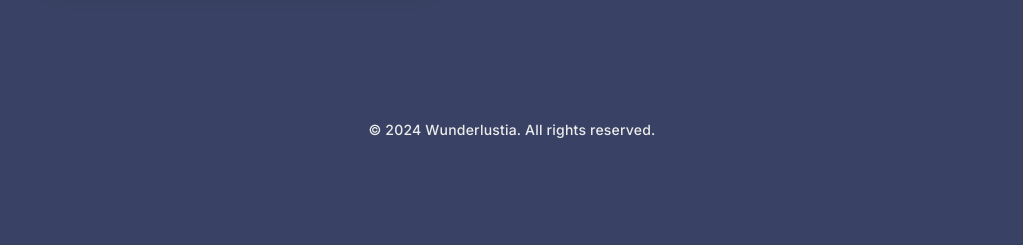
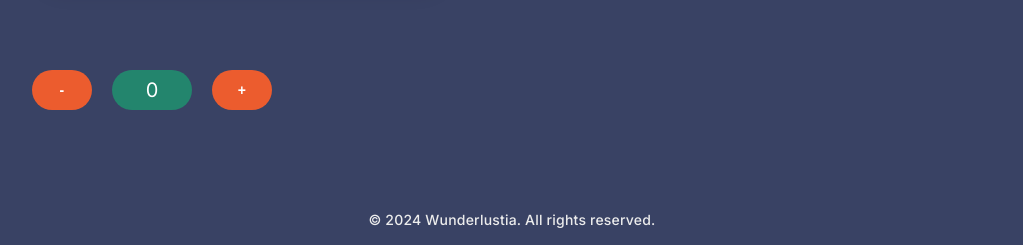
Before and after one commit to rpdNick/reactLesson, a React (Create React App) app: page / in a window 1280 px wide. Shown: the part 707-952 px from the top of the page, without its empty margins (128-1151 px from the left). Before the commit the page ends 847 px from the top, so only its background shows below. Built offline with nearby package versions, Linux system fonts and the light colour scheme.

Commit message:
test state

```diff
--- a/src/Components/App/App.scss
+++ b/src/Components/App/App.scss
@@ -18,6 +18,7 @@
     font-weight: 700;
     line-height: 28px;
     letter-spacing: 0.2px;
+    min-width: 60px;
     text-align: center;
     text-decoration: none;
     text-transform: none;
--- /dev/null
+++ b/src/Components/Counter/Counter.jsx
@@ -0,0 +1,25 @@
+import React, { useState } from "react";
+import "./Counter.scss";
+
+const Counter = () => {
+  function increnent() {
+    setCount(count + 1);
+  }
+
+  function decrement() {
+    setCount(count - 1);
+  }
+
+  // Змінна стану
+  const [count, setCount] = useState(0);
+
+  return (
+    <div className="counter_wrapper">
+      <button onClick={decrement} className="button primary">-</button>
+      <div className="count_value">{count}</div>
+      <button onClick={increnent} className="button primary">+</button>
+    </div>
+  );
+};
+
+export default Counter;
--- /dev/null
+++ b/src/Components/Counter/Counter.scss
@@ -0,0 +1,17 @@
+.counter_wrapper {
+    margin-top: 50px;
+    display: flex;
+    gap: 20px;
+
+    .count_value {
+        display: flex;
+        justify-content: center;
+        align-items: center;
+        border-radius: 25px;
+        background: #23856d;
+        color: #fff;
+        font-size: 20px;
+        padding: 6px 24px;
+        min-width: 80px;
+    }
+}
--- a/src/Components/Footer/Footer.jsx
+++ b/src/Components/Footer/Footer.jsx
@@ -1,12 +1,13 @@
-import data from "../../data/data";
 import "./Footer.scss";
 
 const Footer = (props) => {
     console.log(props)
 
     return (
-        <div className="Footer">
-            <div className="copyright_text">{props.data.copyright}</div>
+        <div className="container">
+            <div className="Footer">
+                <div className="copyright_text">{props.data.copyright}</div>
+            </div>
         </div>
     );
 }
--- a/src/Components/Footer/Footer.scss
+++ b/src/Components/Footer/Footer.scss
@@ -1,5 +1,5 @@
 .Footer {
-    margin-top: 100px;
+    margin: 100px 0 20px;
 
     .copyright_text {
         color: #ececec;
--- a/src/Components/Main/Main.jsx
+++ b/src/Components/Main/Main.jsx
@@ -1,5 +1,5 @@
-// import data from "../../data/data";
 import "./Main.scss";
+import Counter from '../Counter/Counter';
 
 const Main = (props) => {
   return (
@@ -27,6 +27,7 @@ const Main = (props) => {
           <img className="banner" src={props.data.banner} alt="banner" />
         </div>
       </div>
+      <Counter/>
     </main>
   );
 };
```
